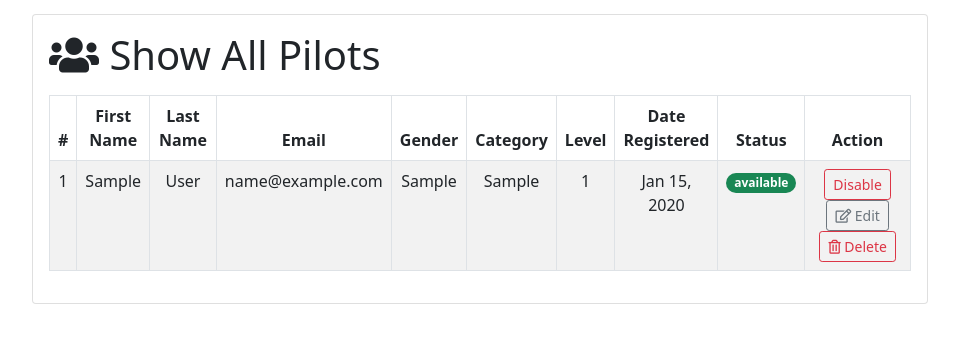
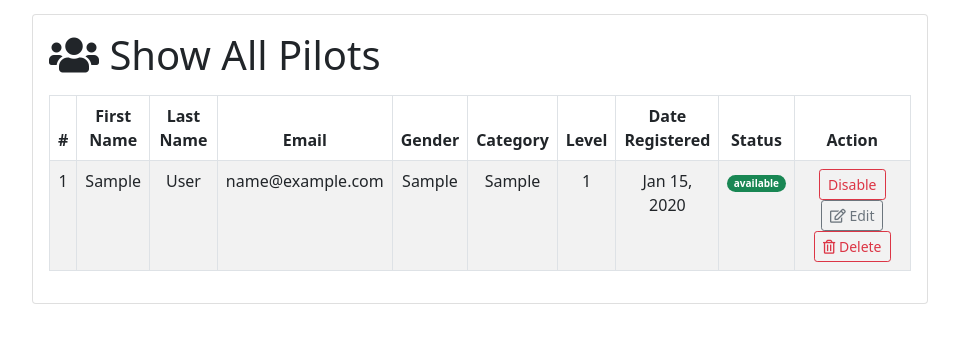
Before and after one commit to wilfred54321/flight_app, a Flask app: page / in a window 1280 px wide. Shown: the part 138-481 px from the top of the page, without its empty margins (160-1119 px from the left). Run offline with Flask 2, Linux system fonts and the light colour scheme; tables that the repository leaves empty hold one stand-in row (values such as "Sample post"); some libraries are stand-ins or nearby versions.

Commit message:
moving on

```diff
--- a/flight_app/static/main.css
+++ b/flight_app/static/main.css
@@ -2,12 +2,18 @@ body {
     margin:auto;
     width:70%;
 }
-.index_table{
+.xx-small{
+    font-size: xx-small;
 
 }
+.x-small{
+    font-size: x-small;
+}
+
 
 
 .button-width{
     width:auto;
 }
+
 .special-font{font-family: Salesforce Sans,-apple-system,BlinkMacSystemFont,avenir next,avenir,helvetica,helvetica neue,ubuntu,roboto,noto,segoe ui,arial,sans-serif;}
--- a/flight_app/templates/base.html
+++ b/flight_app/templates/base.html
@@ -68,7 +68,7 @@
     {%for category, message in messages%}
     <div class="alert alert-{{category}} alert-dismissible fade show" role="alert">
         {{message}}
-    <button type="button" class="btn-close" data-bs-dismiss="alert" aria-label="Close"></button>
+        <button type="button" class="btn-close" data-bs-dismiss="alert" aria-label="Close"></button>
     </div>
     {%endfor%}
     {%endif%}
--- a/flight_app/templates/index.html
+++ b/flight_app/templates/index.html
@@ -127,13 +127,13 @@
                 <td>
                   {%if pilot.is_available%}
                   <a href="{{url_for('users.change_status', pilot_id = pilot.id, action ='disable')}}">
-                    <span class="badge rounded-pill bg-success ">{{pilot.status()}}</span>
+                    <span class="x-small badge rounded-pill bg-success ">{{pilot.status()}}</span>
                   </a>
 
                   {%else%}
 
                   <a href="{{url_for('users.change_status', pilot_id = pilot.id, action = 'enable')}}">
-                    <span class="badge rounded-pill bg-danger"> {{pilot.status()}}</span>
+                    <span class="x-small badge rounded-pill bg-danger"> {{pilot.status()}}</span>
                   </a>
                   {%endif%}
                 </td>
```
